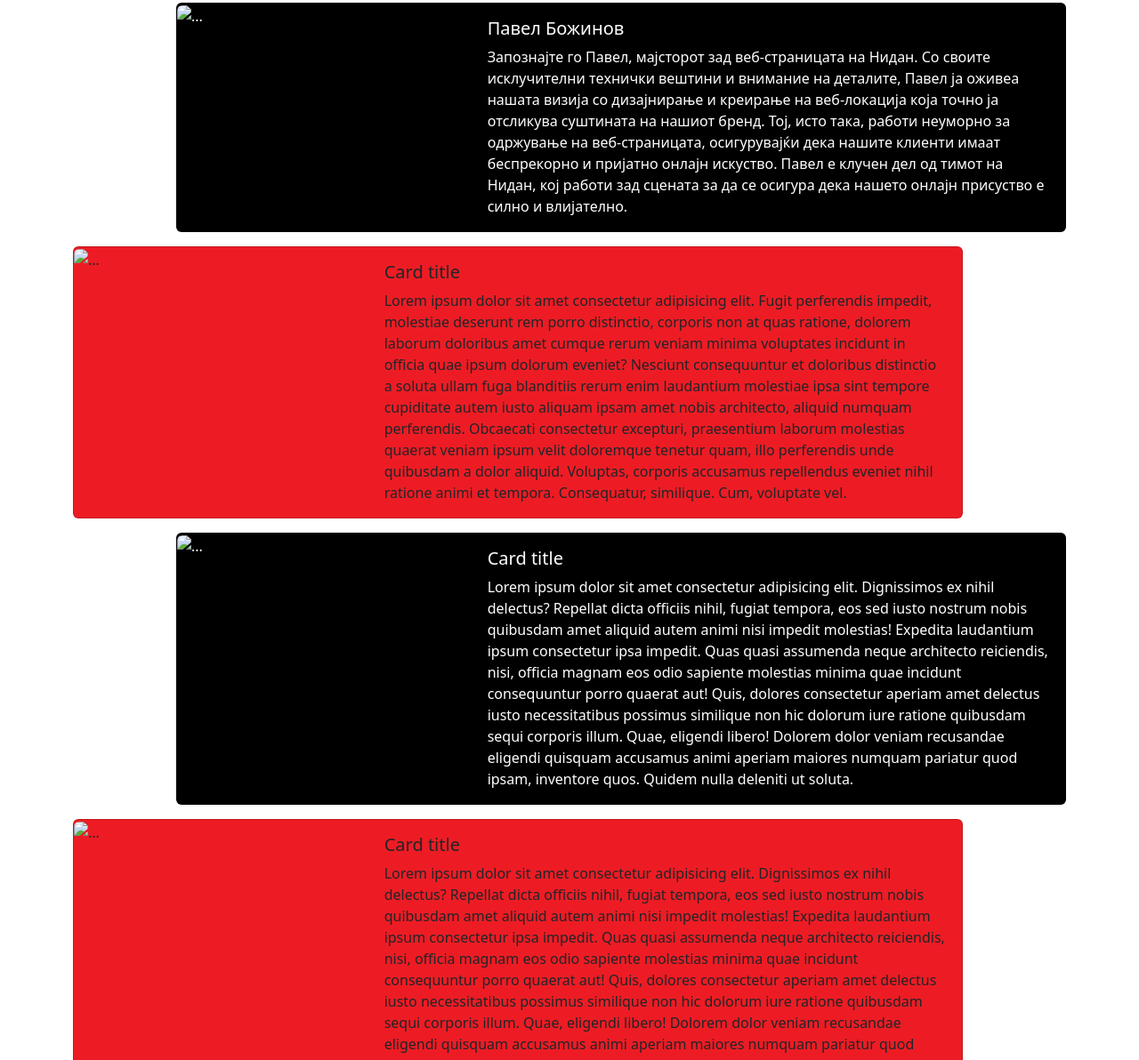
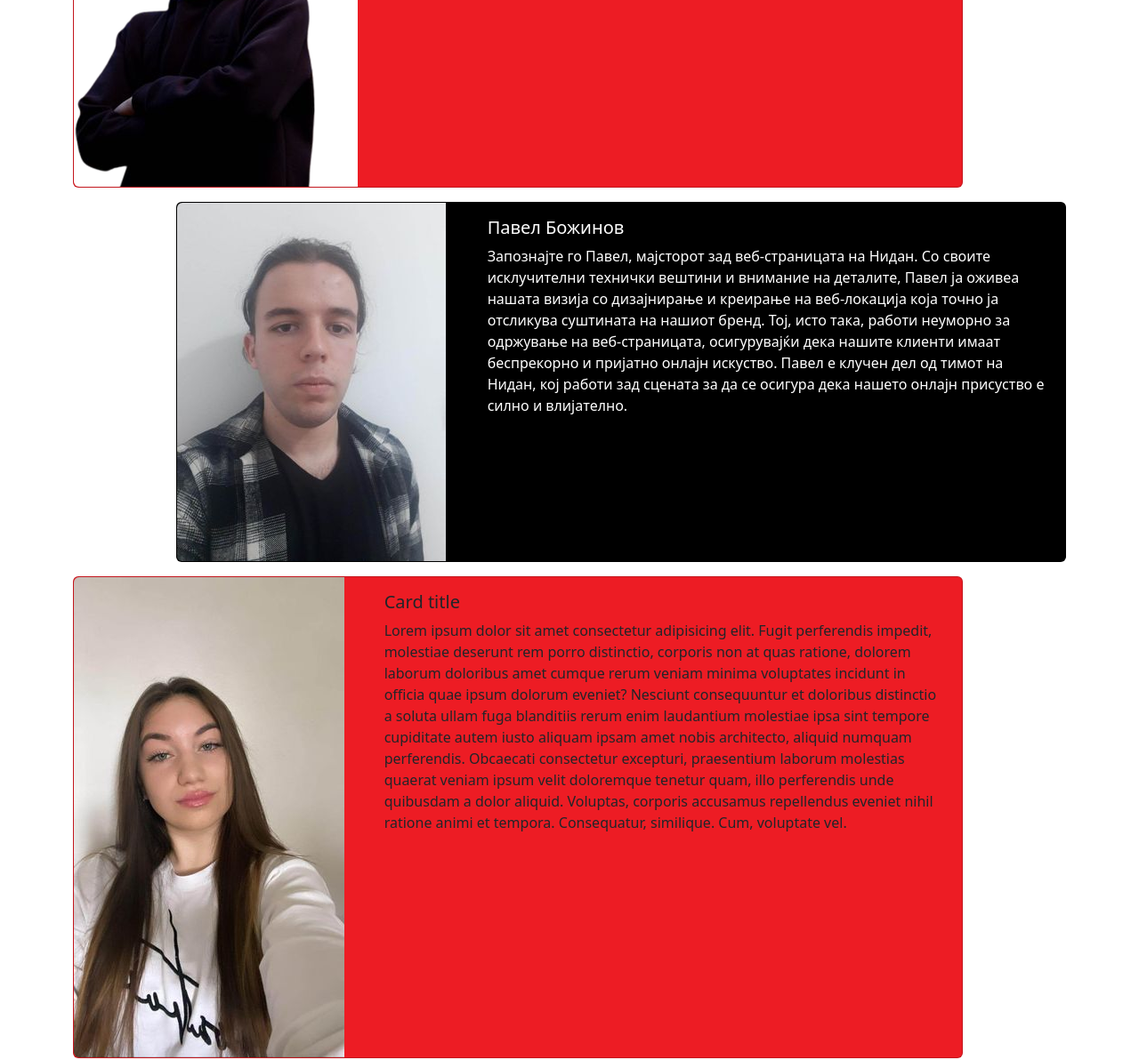
Before and after one commit to ad-a-dglgmut/nidan-rugs, a plain HTML site: page index.html in a window 1280 px wide. Shown: the part 3438-4630 px from the top of the page at 89% size. Drawn offline with nearby package versions, Linux system fonts and the light colour scheme; the site is published under a folder, as on GitHub Pages, so addresses that start at the root find nothing.

Commit message:
pictures change ighuebgur

```diff
--- a/index.html
+++ b/index.html
@@ -139,7 +139,7 @@
             <div class="card mb-3" id="cardL">
                 <div class="row g-0">
                   <div class="col-md-4">
-                    <img src="/images/ilo.png" class="img-fluid rounded-start" alt="...">
+                    <img src="./images/ilo.png" class="img-fluid rounded-start" alt="...">
                   </div>
                   <div class="col-md-8">
                     <div class="card-body">
@@ -154,7 +154,7 @@
               <div class="card mb-3" id="cardR">
                 <div class="row g-0">
                   <div class="col-md-4">
-                    <img src="/images/pavel.jpg" class="img-fluid rounded-start" alt="...">
+                    <img src="./images/pavel.jpg" class="img-fluid rounded-start" alt="...">
                   </div>
                   <div class="col-md-8">
                     <div class="card-body">
@@ -170,7 +170,7 @@
               <div class="card mb-3" id="cardL">
                 <div class="row g-0">
                   <div class="col-md-4">
-                    <img src="/images/npc1.jpg" class="img-fluid rounded-start" alt="...">
+                    <img src="./images/npc1.jpg" class="img-fluid rounded-start" alt="...">
                   </div>
                   <div class="col-md-8">
                     <div class="card-body">
@@ -183,7 +183,7 @@
               <div class="card mb-3" id="cardR">
                 <div class="row g-0">
                   <div class="col-md-4">
-                    <img src="/images/aaa.jpg" class="img-fluid rounded-start" alt="...">
+                    <img src="./images/aaa.jpg" class="img-fluid rounded-start" alt="...">
                   </div>
                   <div class="col-md-8">
                     <div class="card-body">
@@ -196,7 +196,7 @@
               <div class="card mb-3" id="cardL">
                 <div class="row g-0">
                   <div class="col-md-4">
-                    <img src="/images/bbb.jpg" class="img-fluid rounded-start" alt="...">
+                    <img src="./images/bbb.jpg" class="img-fluid rounded-start" alt="...">
                   </div>
                   <div class="col-md-8">
                     <div class="card-body">
```
